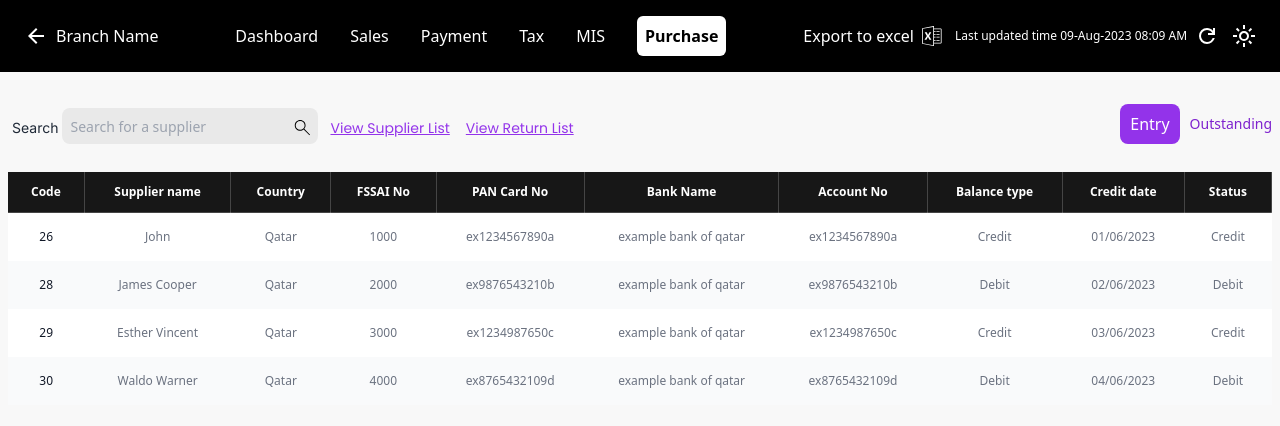
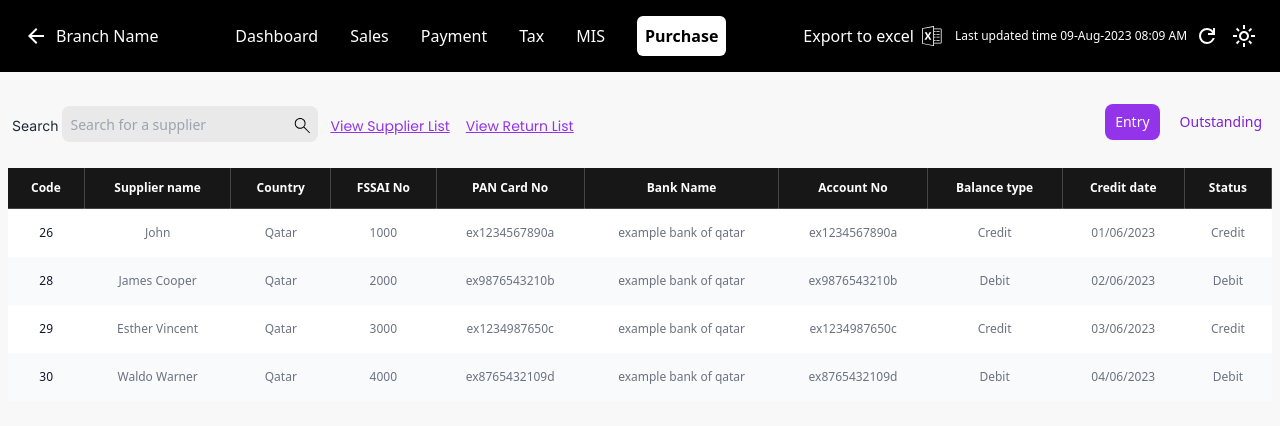
Before and after one commit to amarnadhcp/Sacrosys-purchase, a React (Create React App) app: page /supplier in a window 1280 px wide. Shown: the top 426 px of the page. Built offline with nearby package versions, Linux system fonts and the light colour scheme.

Commit message:
feat(navigation component reusibility)

```diff
--- a/src/component/Entry/EntryForm.jsx
+++ b/src/component/Entry/EntryForm.jsx
@@ -71,7 +71,7 @@ function EntryForm() {
       <NavigationBar />
       <form
         onSubmit={handleSubmit}
-        className="transaction-form w-full text-xs md:text-sm font-inter "
+        className="transaction-form w-full text-md md:text-base font-inter "
       >
         <div className="flex items-center  mb-4">
           <label className=" w-1/4 text-right pr-4">Supplier</label>
--- a/src/component/Navbar/NavigationBar.jsx
+++ b/src/component/Navbar/NavigationBar.jsx
@@ -1,14 +1,18 @@
 import React from "react";
+import { Link } from "react-router-dom";
 
-function NavigationBar() {
+function NavigationBar({ showEntry }) {
+  const entryButtonClass = showEntry ? "text-purple-700":" bg-purple-600 text-white";
+  const outstandingButtonClass = showEntry ? "bg-purple-600 text-white":"text-purple-700";
+
   return (
-    <div className="flex justify-end items-center gap-2.5 my-7">
-      <button className="flex justify-center items-center gap-2.5 px-2.5 py-2 rounded-lg bg-purple-600 text-white">
+    <div className="flex justify-end items-center gap-2.5 my-7 text-sm">
+      <Link to="/purchase" className={`px-2.5 py-2 rounded-lg ${entryButtonClass}`}>
         Entry
-      </button>
-      <a href="/sdkfl" className="text-purple-700 text-sm font-normal">
+      </Link>
+      <Link to="/outstanding" className={`px-2.5 py-2 rounded-lg ${outstandingButtonClass}`}>
         Outstanding
-      </a>
+      </Link>
     </div>
   );
 }
```
